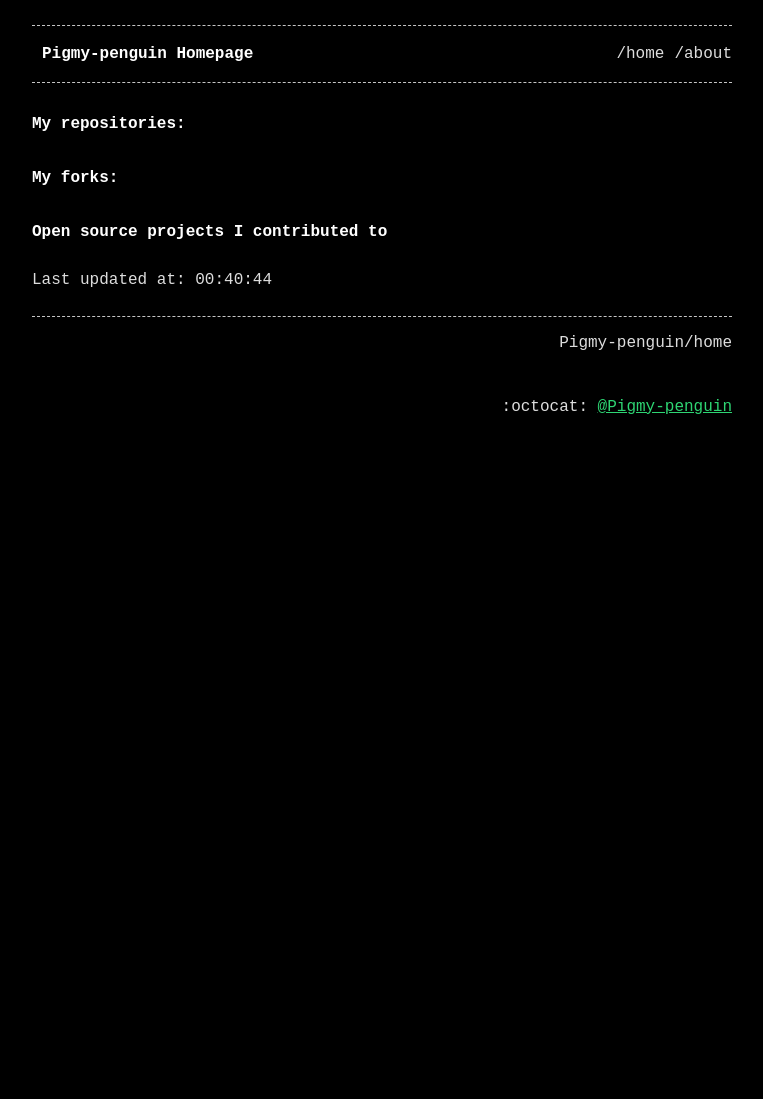
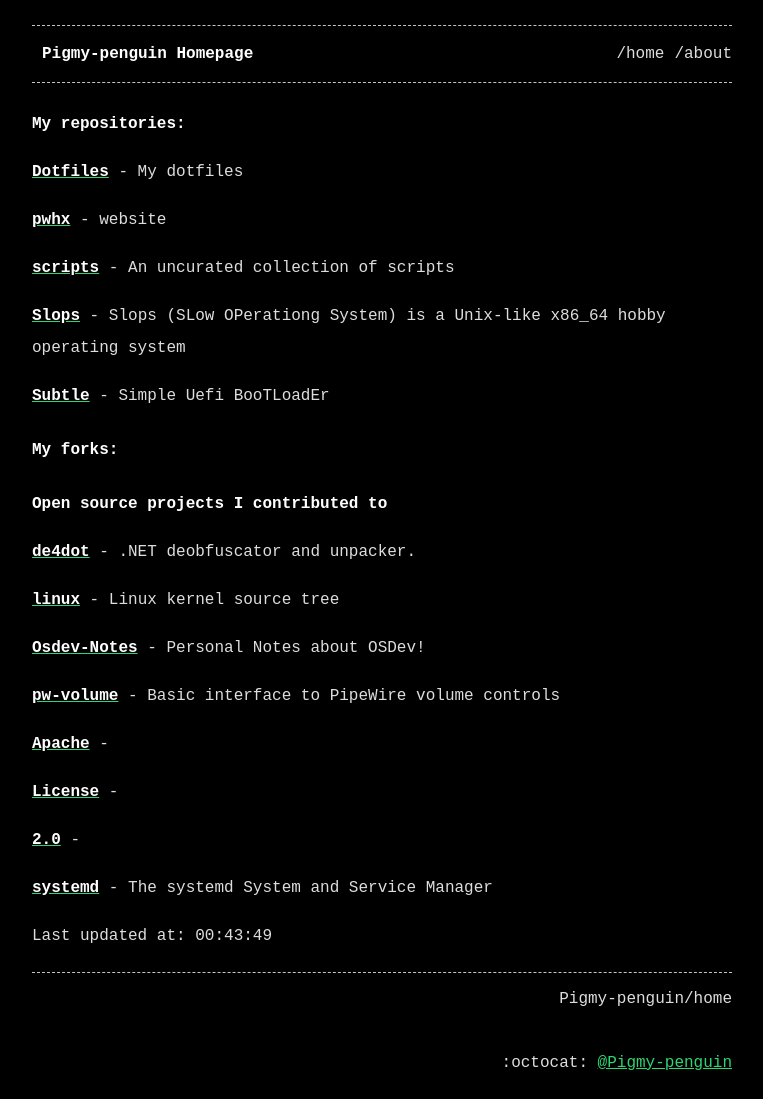
Before and after one commit to Pigmy-penguin/Pigmy-penguin.github.io, a Jekyll site: the page built from index.md, in a window 1280 px wide. Shown: the whole page, without its empty margins (258-1021 px from the left). Built offline with Jekyll 4.4.1, drawn with Linux system fonts in a browser that asks for light colours; before the commit the page ends 900 px from its top, so only the background shows below that.

Commit message:
Auto updating the website

```diff
--- a/index.md
+++ b/index.md
@@ -7,8 +7,34 @@ title: Pigmy-penguin Homepage
 
 ## My repositories:
 
+[**Dotfiles**](https://github.com/Pigmy-penguin/Dotfiles) - My dotfiles
+
+[**pwhx**](https://github.com/Pigmy-penguin/pwhx) - website
+
+[**scripts**](https://github.com/Pigmy-penguin/scripts) - An uncurated collection of scripts
+
+[**Slops**](https://github.com/Pigmy-penguin/Slops) - Slops (SLow OPerationg System) is a Unix-like x86_64 hobby operating system
+
+[**Subtle**](https://github.com/Pigmy-penguin/Subtle) - Simple Uefi BooTLoadEr
+
 ## My forks:
 ### Open source projects I contributed to
 
+[**de4dot**](https://github.com/Pigmy-penguin/de4dot) - .NET deobfuscator and unpacker.
 
-Last updated at: 00:40:44
+[**linux**](https://github.com/Pigmy-penguin/linux) - Linux kernel source tree
+
+[**Osdev-Notes**](https://github.com/Pigmy-penguin/Osdev-Notes) - Personal Notes about OSDev!
+
+[**pw-volume**](https://github.com/Pigmy-penguin/pw-volume) - Basic interface to PipeWire volume controls
+
+[**Apache**](https://github.com/Pigmy-penguin/Apache) -
+
+[**License**](https://github.com/Pigmy-penguin/License) -
+
+[**2.0**](https://github.com/Pigmy-penguin/2.0) -
+
+[**systemd**](https://github.com/Pigmy-penguin/systemd) - The systemd System and Service Manager
+
+
+Last updated at: 00:43:49
```
Also changed, not shown: 2 other files.
